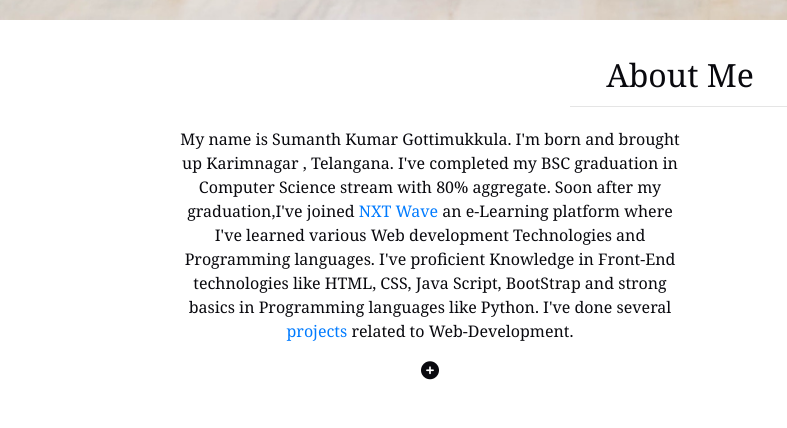
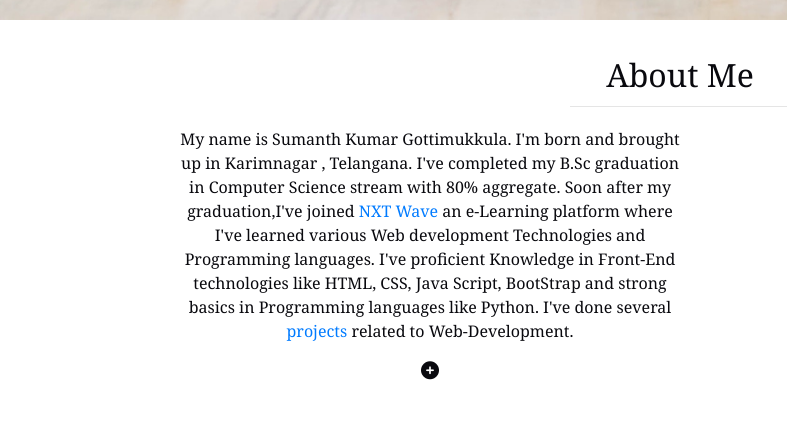
Before and after one commit to sumanthkumargottimukkula/sumanthkumar--portfolio, a plain HTML site: page index.html in a window 1280 px wide. Shown: the part 780-1208 px from the top of the page, 0-787 px from the left. Drawn offline with nearby package versions, Linux system fonts and the light colour scheme; a web font is replaced by a local one.

Commit message:
Update index.html

```diff
--- a/index.html
+++ b/index.html
@@ -120,8 +120,8 @@
                     <h1 class="section_head">About Me <hr class="dash"></h1>
                     <div class="intro_container">
                         <div class="myIntro">
-                            <p class="openIntro">My name is Sumanth Kumar Gottimukkula. I'm born and brought up Karimnagar , Telangana.
-                                I've completed my BSC graduation in Computer Science stream with 80% aggregate.
+                            <p class="openIntro">My name is Sumanth Kumar Gottimukkula. I'm born and brought up in Karimnagar , Telangana.
+                                I've completed my B.Sc graduation in Computer Science stream with 80% aggregate.
                                 Soon after my graduation,I've joined <a href="https://www.ccbp.in/" target="#">NXT Wave</a> an e-Learning platform
                                 where I've learned various Web development Technologies and Programming languages.
                                 I've proficient Knowledge in Front-End technologies like <span>HTML, CSS, Java Script, BootStrap</span>
```
